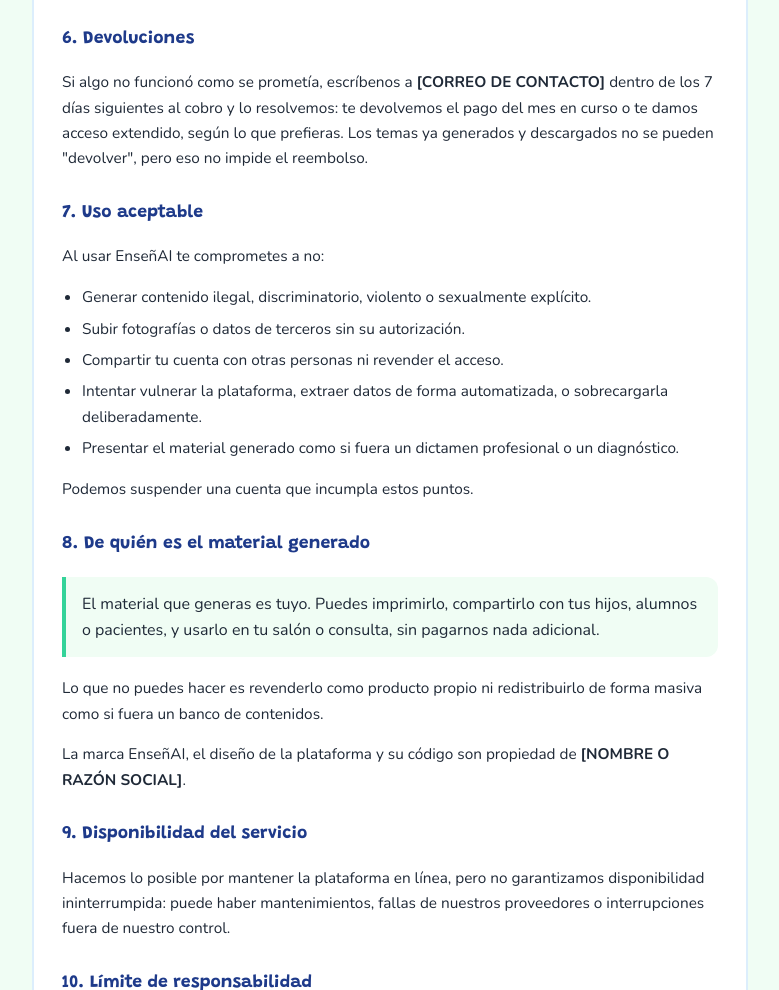
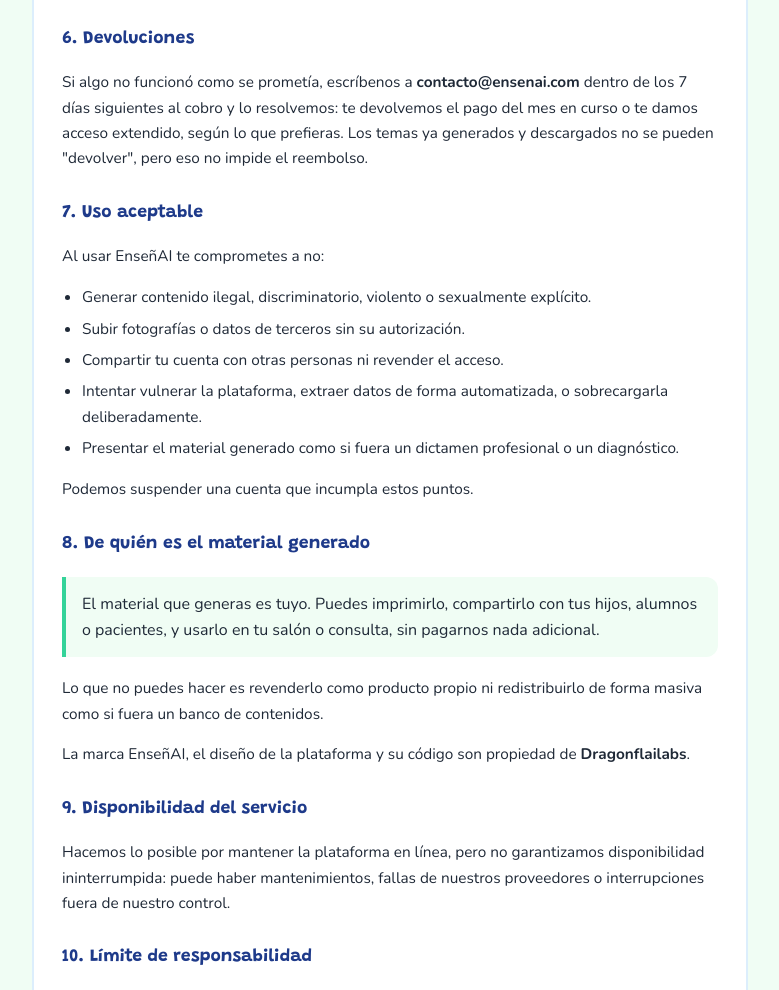
Before and after one commit to claulizah/Ensenai, a plain HTML site: page terminos.html in a window 1280 px wide. Shown: the part 1797-2787 px from the top of the page, without its empty margins (250-1029 px from the left). Drawn offline with nearby package versions, Linux system fonts and the light colour scheme.

Commit message:
Update contact email and ownership name in terms document

```diff
--- a/terminos.html
+++ b/terminos.html
@@ -89,7 +89,7 @@
 
     <h2>6. Devoluciones</h2>
     <p>
-      Si algo no funcionó como se prometía, escríbenos a <strong>[CORREO DE CONTACTO]</strong> dentro de los 7 días siguientes al cobro y lo resolvemos: te devolvemos el pago del mes en curso o te damos acceso extendido, según lo que prefieras. Los temas ya generados y descargados no se pueden "devolver", pero eso no impide el reembolso.
+      Si algo no funcionó como se prometía, escríbenos a <strong>contacto@ensenai.com</strong> dentro de los 7 días siguientes al cobro y lo resolvemos: te devolvemos el pago del mes en curso o te damos acceso extendido, según lo que prefieras. Los temas ya generados y descargados no se pueden "devolver", pero eso no impide el reembolso.
     </p>
 
     <h2>7. Uso aceptable</h2>
@@ -111,7 +111,7 @@
       Lo que no puedes hacer es revenderlo como producto propio ni redistribuirlo de forma masiva como si fuera un banco de contenidos.
     </p>
     <p>
-      La marca EnseñAI, el diseño de la plataforma y su código son propiedad de <strong>[NOMBRE O RAZÓN SOCIAL]</strong>.
+      La marca EnseñAI, el diseño de la plataforma y su código son propiedad de <strong>Dragonflailabs</strong>.
     </p>
 
     <h2>9. Disponibilidad del servicio</h2>
```
